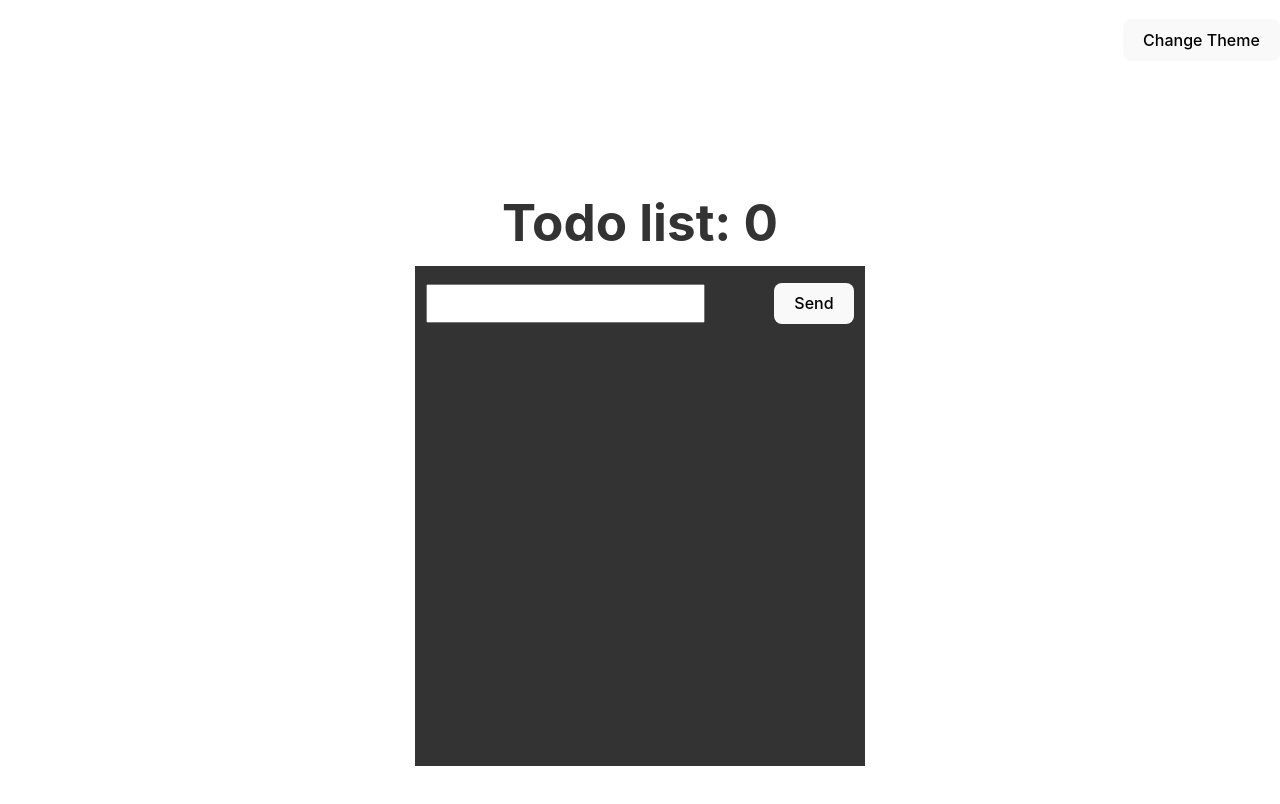
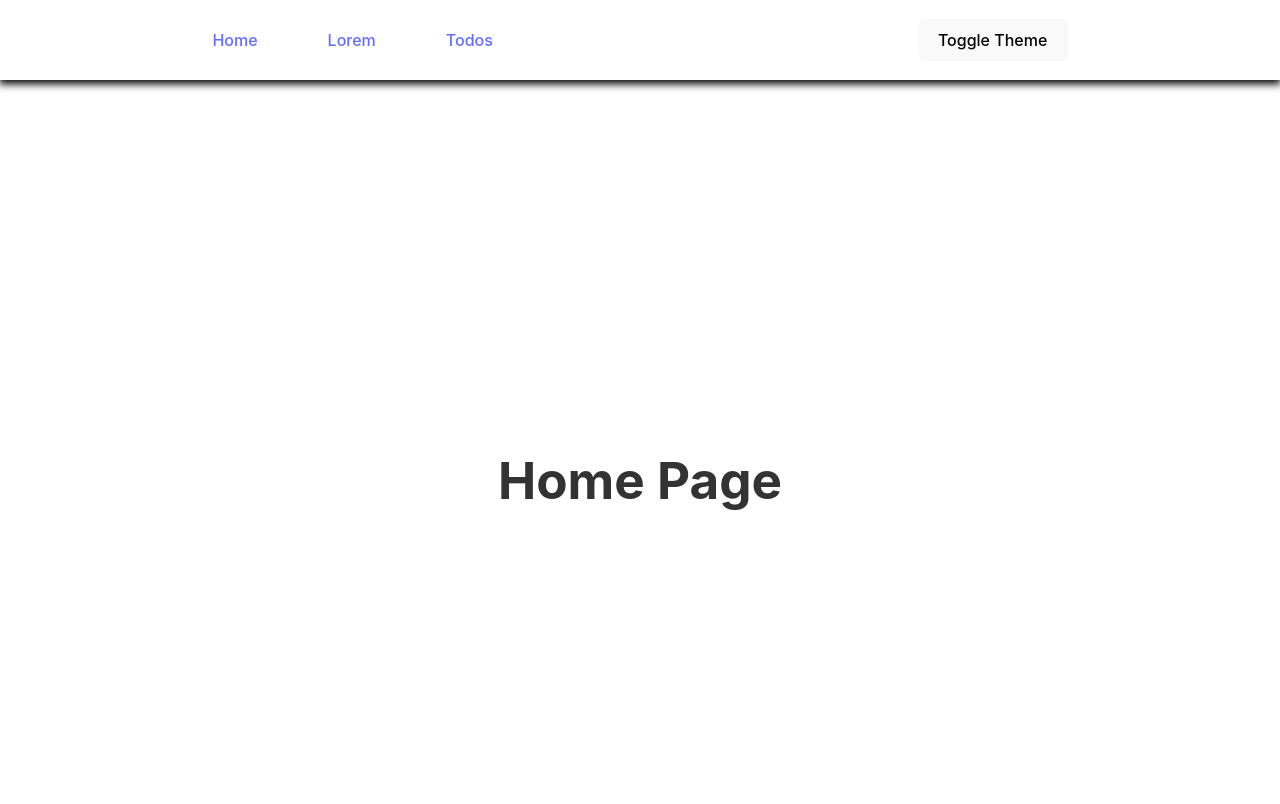
Before and after one commit to WebCodersDeveloper/todo-redux, a React (Vite) app: page / in a window 1280 px wide. Shown: the top 804 px of the page. Built offline with nearby package versions, Linux system fonts and the light colour scheme.

Commit message:
update 2.0

```diff
--- a/package.json
+++ b/package.json
@@ -13,7 +13,8 @@
     "@reduxjs/toolkit": "^2.0.1",
     "react": "^18.2.0",
     "react-dom": "^18.2.0",
-    "react-redux": "^9.0.4"
+    "react-redux": "^9.0.4",
+    "react-router-dom": "^6.21.0"
   },
   "devDependencies": {
     "@types/react": "^18.2.43",
--- a/src/App.css
+++ b/src/App.css
@@ -12,8 +12,15 @@
 .light_txt{
   color: #333;
 }
+.light_main{
+  color: #333;
+}
 .dark_txt{
   color: #fff;
+}
+.dark_main{
+  color: #fff;
+  background: #000000c6;
 }
 .main{
   max-width: 1920px;
@@ -27,11 +34,15 @@
 }
 .nav{
   max-width: 1920px;
-  /* border: 1px solid red; */
   height: 80px;
   display: flex;
   align-items: center;
-  justify-content: flex-end;
+  justify-content: space-around;
+  box-shadow: 0 3px 8px 1px black;
+}
+.nav nav{
+  display: flex;
+  gap: 70px;
 }
 .center{
 
--- a/src/App.jsx
+++ b/src/App.jsx
@@ -2,6 +2,9 @@ import { useState, createContext } from 'react';
 import './App.css';
 import Todos from './Todos';
 import Header from "./Header";
+import Home from './Home';
+import Lorem from './Lorem';
+import { Route, Routes } from 'react-router-dom';
 
 export const ThemeContext = createContext({
   theme: 'light',
@@ -16,12 +19,15 @@ export default function App() {
   };
 
   return (
-    <ThemeContext.Provider value={{
-      theme,
-      toggleTheme
-    }}>
+    <ThemeContext.Provider value={{ theme, toggleTheme}}>
       <Header />
-      <Todos />
+      <Routes>
+        <Route path='/' element={<Home />}/>
+        <Route path='/lorem' element={<Lorem />}/>
+        <Route path='/todos' element={<Todos />}/>
+        {/* <Lorem />
+        <Todos /> */}
+      </Routes>
     </ThemeContext.Provider>
   );
 }
--- a/src/Header.jsx
+++ b/src/Header.jsx
@@ -1,3 +1,5 @@
+// import React from 'react';
+import { Link } from 'react-router-dom';
 import { useContext } from 'react';
 import { ThemeContext } from './App';
 
@@ -6,7 +8,12 @@ export default function Header() {
 
   return (
     <header className={`nav ${theme}`}>
-      <button onClick={toggleTheme}>Change Theme</button>
+      <nav>
+        <Link to="/">Home</Link>
+        <Link to="/lorem">Lorem</Link>
+        <Link to="/todos">Todos</Link>
+      </nav>
+      <button onClick={toggleTheme}>Toggle Theme</button>
     </header>
   );
 }
--- /dev/null
+++ b/src/Home.jsx
@@ -0,0 +1,15 @@
+// import React from 'react'
+
+import { useContext } from "react"
+import { ThemeContext } from "./App"
+
+export default function Home() {
+    const {theme} = useContext(ThemeContext)
+  return (
+    <>
+        <div className={`main ${theme}_main`}>
+            <h1>Home Page</h1>
+        </div>
+    </>
+  )
+}
--- /dev/null
+++ b/src/Lorem.jsx
@@ -0,0 +1,15 @@
+// import React from 'react'
+
+import { useContext } from "react"
+import { ThemeContext } from "./App"
+
+export default function Lorem() {
+    const {theme} = useContext(ThemeContext)
+  return (
+    <>
+        <div className={`main ${theme}_main`}>
+            <p>Lorem ipsum dolor sit amet consectetur adipisicing elit. Odit ab, praesentium, atque earum voluptas aut facere, magnam iure sint pariatur a quis. Sunt culpa, amet rerum maxime nemo quisquam doloremque quia libero tempora dolores deserunt officia voluptas ex natus! Quod nobis rerum molestiae necessitatibus. Facere ullam maiores soluta pariatur molestiae?</p>
+        </div>
+    </>
+  )
+}
--- a/src/main.jsx
+++ b/src/main.jsx
@@ -4,13 +4,16 @@ import App from './App.jsx'
 import './index.css'
 import { Provider } from 'react-redux';
 import store from './store.js';
+import { BrowserRouter } from 'react-router-dom';
 
 
 ReactDOM.createRoot(document.getElementById('root')).render(
   <React.StrictMode>
+    <BrowserRouter>
     <Provider store={store}>
       <App />
     </Provider>
+    </BrowserRouter>
 
   </React.StrictMode>,
 )
```
Also changed, not shown: 1 other file (tests, documents, lock files or other folders).
